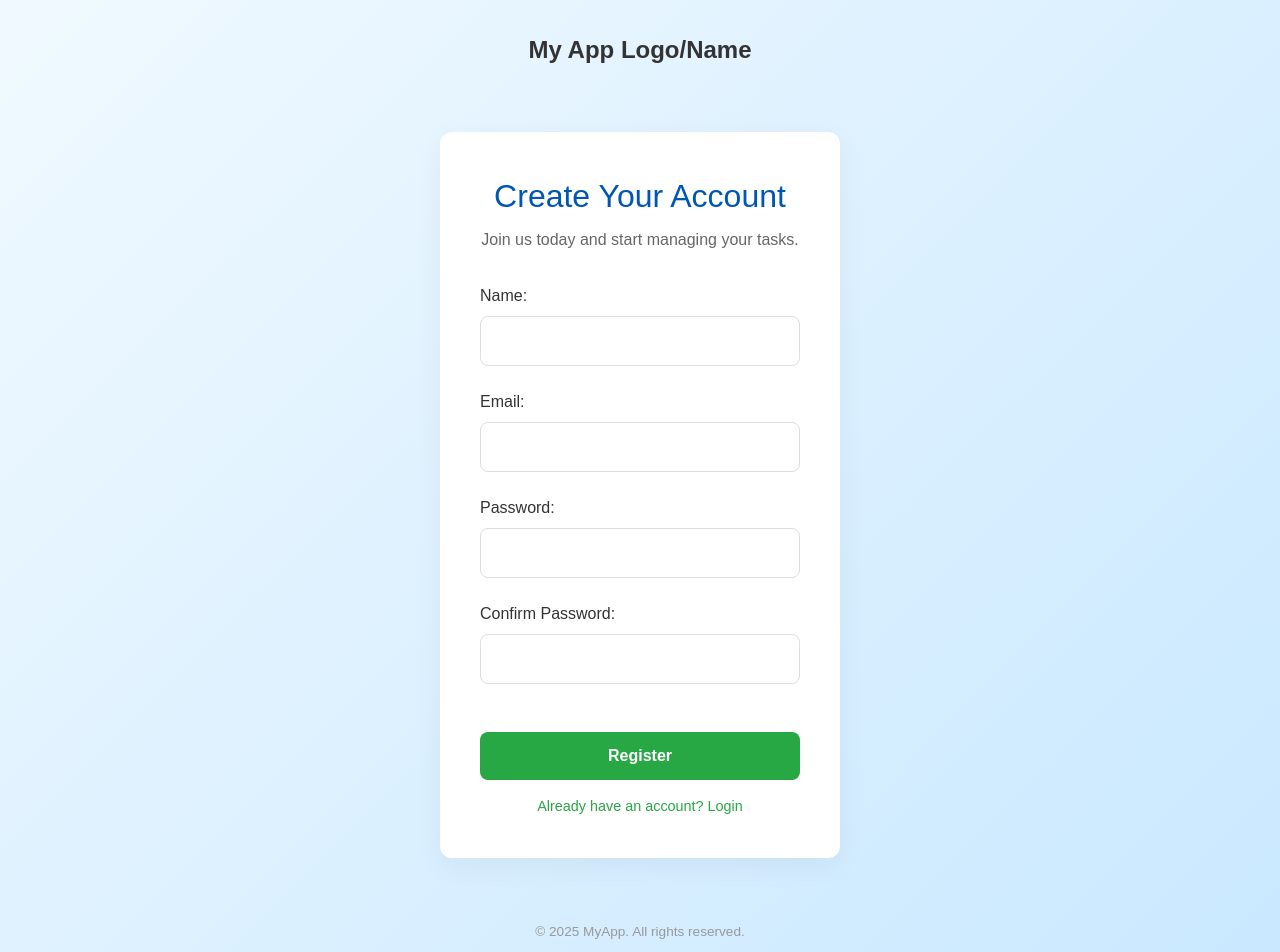
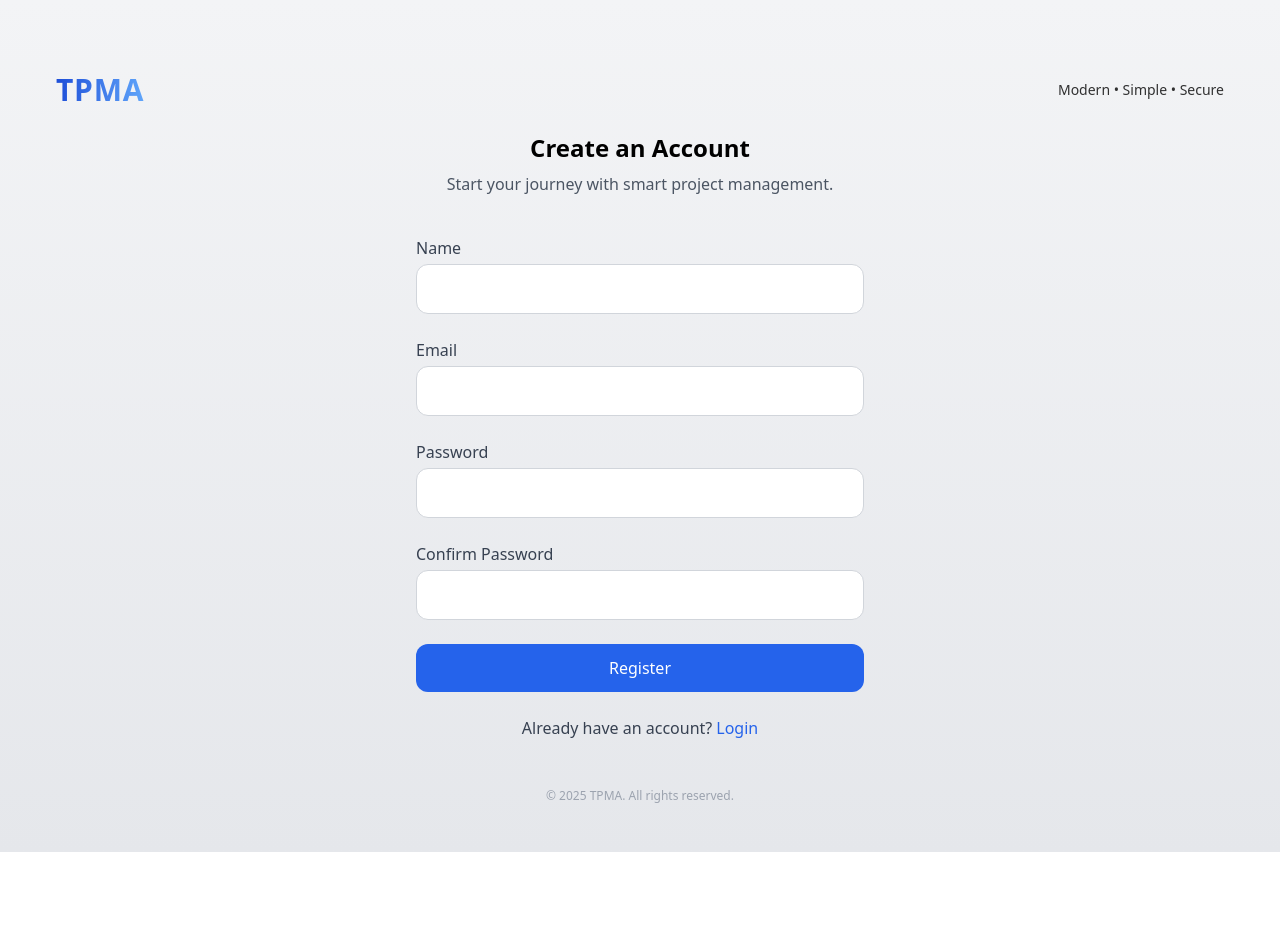
Before and after one commit to Muaz2004/tpma, a React (Create React App) app in the folder frontend/: page /register in a window 1280 px wide. Shown: the top 952 px of the page. After the commit the page ends 852 px from the top, so only its background shows below. Built offline with nearby package versions, Linux system fonts and the light colour scheme; no server answers.

Commit message:
auth fronted finished

```diff
--- a/frontend/src/pages/Login.js
+++ b/frontend/src/pages/Login.js
@@ -1,181 +1,118 @@
 import { useState, useContext } from "react";
 import { useMutation } from "@apollo/client";
-import { useNavigate } from "react-router-dom";
+import { useNavigate, Link } from "react-router-dom";
 import { AuthContext } from "../context/AuthContext";
-// Import GraphQL mutation
 import { LOGIN_MUTATION } from "../graphql/loginQuery";
 
 const Login = () => {
   const { login } = useContext(AuthContext);
   const navigate = useNavigate();
+
   const [username, setUsername] = useState("");
   const [password, setPassword] = useState("");
   const [loading, setLoading] = useState(false);
   const [error, setError] = useState(null);
+
   const [loginMutation] = useMutation(LOGIN_MUTATION);
 
   const handleLogin = async (e) => {
     e.preventDefault();
     setLoading(true);
     setError(null);
+
     try {
       const { data } = await loginMutation({
         variables: { username, password },
       });
-            // Save user + token
+
       login(data.login.user, data.login.token);
-            console.log("USER ROLE:", data.login.user.role);
-            // Redirect based on role
+
       if (data.login.user.role.toLowerCase() === "manager")
         navigate("/manager-dashboard");
       else navigate("/user-dashboard");
+
     } catch {
       setError("Invalid credentials");
     }
+
     setLoading(false);
   };
 
-    const styles = {
-        page: {
-            display: 'flex',
-            flexDirection: 'column',
-            alignItems: 'center',
-            minHeight: '100vh',
-            padding: '2rem',
-            // PAGE BACKGROUND: single color or soft gradient.
-            background: 'linear-gradient(135deg, #f0f9ff 0%, #c9e8ff 100%)',
-            fontFamily: 'sans-serif',
-        },
-        header: {
-            // HEADER: optional, just app name or logo at top center.
-            fontSize: '1.5rem',
-            fontWeight: '600',
-            color: '#333',
-            marginBottom: '4rem', // Generous vertical spacing
-        },
-        container: {
-            // CENTER: form block in the middle
-            width: '100%',
-            maxWidth: '400px',
-            backgroundColor: 'white',
-            padding: '2.5rem',
-            borderRadius: '12px',
-            boxShadow: '0 8px 30px rgba(0, 0, 0, 0.05)',
-            textAlign: 'center',
-        },
-        title: {
-            // Title
-            fontSize: '2rem',
-            marginBottom: '0.5rem',
-            color: '#0056b3',
-        },
-        subtitle: {
-            // Subtitle
-            fontSize: '1rem',
-            color: '#666',
-            marginBottom: '2rem', // Generous vertical spacing
-        },
-        formGroup: {
-            marginBottom: '1.5rem',
-            textAlign: 'left',
-        },
-        label: {
-            display: 'block',
-            marginBottom: '0.5rem',
-            fontWeight: '500',
-            color: '#333',
-        },
-        input: {
-            // LOGIN/REGISTER FORM: clean, full-width inputs, rounded edges
-            width: '100%',
-            padding: '0.75rem',
-            border: '1px solid #ddd',
-            borderRadius: '8px',
-            boxSizing: 'border-box',
-            transition: 'border-color 0.3s',
-        },
-        button: {
-            // Modern button
-            width: '100%',
-            padding: '0.75rem',
-            backgroundColor: '#007bff',
-            color: 'white',
-            border: 'none',
-            borderRadius: '8px',
-            fontSize: '1rem',
-            fontWeight: '600',
-            cursor: 'pointer',
-            transition: 'background-color 0.3s',
-            marginTop: '1.5rem', // Generous vertical spacing
-        },
-        buttonDisabled: {
-            backgroundColor: '#a0c4ff',
-            cursor: 'not-allowed',
-        },
-        error: {
-            color: 'red',
-            marginTop: '1rem',
-        },
-        footer: {
-            // FOOTER: centered small text.
-            marginTop: '4rem', // Generous vertical spacing
-            fontSize: '0.85rem',
-            color: '#999',
-        }
-    };
+  return (
+    <div className="min-h-screen bg-gradient-to-b from-gray-100 to-gray-200 flex flex-col items-center px-6 py-12">
 
-    return (
-        <div style={styles.page}>
-            <div style={styles.header}>
-                My App Logo/Name
+      {/* HEADER */}
+      <header className="w-full py-6 px-8 flex items-center justify-between">
+    <h1 className="text-3xl font-extrabold tracking-wide bg-gradient-to-r from-blue-700 to-blue-400 bg-clip-text text-transparent">
+        TPMA
+    </h1>
+
+    <div className="flex items-center gap-4 opacity-80">
+        <span className="text-sm">Modern • Simple • Secure</span>
     </div>
-            <div style={styles.container}>
-                <h2 style={styles.title}>Welcome Back</h2>
-                <p style={styles.subtitle}>Please log in to your account.</p>
+</header>
 
-                <form onSubmit={handleLogin}>
-                    <div style={styles.formGroup}>
-                        <label style={styles.label}>Username:</label>
+
+      {/* TITLE */}
+      <h2 className="text-2xl font-semibold mb-2">Welcome Back</h2>
+
+      {/* SUBTITLE */}
+      <p className="text-gray-600 mb-10 text-center">
+        Login to continue managing your work.
+      </p>
+
+      {/* FORM */}
+      <form
+        onSubmit={handleLogin}
+        className="w-full max-w-md space-y-6 flex flex-col"
+      >
+
+        <div>
+          <label className="text-gray-700 mb-1 block">Username</label>
           <input
-                            style={styles.input}
             type="text"
             value={username}
             onChange={(e) => setUsername(e.target.value)}
             required
+            className="w-full p-3 rounded-xl bg-white border border-gray-300 focus:ring-2 focus:ring-blue-500 outline-none"
           />
         </div>
-                    <div style={styles.formGroup}>
-                        <label style={styles.label}>Password:</label>
+
+        <div>
+          <label className="text-gray-700 mb-1 block">Password</label>
           <input
-                            style={styles.input}
             type="password"
             value={password}
             onChange={(e) => setPassword(e.target.value)}
             required
+            className="w-full p-3 rounded-xl bg-white border border-gray-300 focus:ring-2 focus:ring-blue-500 outline-none"
           />
         </div>
+
         <button
           type="submit"
           disabled={loading}
-                        style={{
-                            ...styles.button,
-                            ...(loading ? styles.buttonDisabled : {})
-                        }}
+          className="w-full py-3 rounded-xl bg-blue-600 text-white font-medium hover:bg-blue-700 transition"
         >
           {loading ? "Logging in..." : "Login"}
         </button>
-                    {error && <p style={styles.error}>{error}</p>}
+
+        {error && <p className="text-red-500 text-center">{error}</p>}
       </form>
-                {/* Optional Links (e.g., Forgot Password) */}
-                <p style={{ marginTop: '1rem', fontSize: '0.9rem' }}>
-                    <a href="/register" style={{ color: '#007bff', textDecoration: 'none' }}>
-                        Don't have an account? Register
-                    </a>
+
+      {/* LINK */}
+      <p className="mt-6 text-gray-700">
+        Don’t have an account?
+        <Link to="/register" className="text-blue-600 font-medium ml-1">
+          Register here
+        </Link>
       </p>
-            </div>
-            <div style={styles.footer}>
-                © 2025 MyApp. All rights reserved.
-            </div>
+
+      {/* FOOTER */}
+      <p className="text-xs text-gray-400 mt-12">
+        © 2025 TPMA. All rights reserved.
+      </p>
+
     </div>
   );
 };
--- a/frontend/src/pages/Register.js
+++ b/frontend/src/pages/Register.js
@@ -1,32 +1,28 @@
 import { useState, useContext } from "react";
 import { useMutation } from "@apollo/client";
-import { useNavigate } from "react-router-dom";
+import { useNavigate, Link } from "react-router-dom";
 import { AuthContext } from "../context/AuthContext";
-// Import GraphQL mutation
 import { REGISTER_MUTATION } from "../graphql/registerQuery";
 
 const Register = () => {
   const { login } = useContext(AuthContext);
   const navigate = useNavigate();
 
-    // Form state
   const [firstName, setfirstName] = useState("");
-    const [email, setEmail] = useState("");
+  const [email, setEmail]       = useState("");
   const [password, setPassword] = useState("");
   const [confirmPassword, setConfirmPassword] = useState("");
 
-    // optional
   const [loading, setLoading] = useState(false);
-    const [error, setError] = useState(null);
+  const [error, setError]     = useState(null);
+
   const [registerMutation] = useMutation(REGISTER_MUTATION);
 
-    // Handle form submission
   const handleRegister = async (e) => {
     e.preventDefault();
     setLoading(true);
     setError(null);
 
-        // Optional: validate password confirmation
     if (password !== confirmPassword) {
       setError("Passwords do not match");
       setLoading(false);
@@ -38,181 +34,114 @@ const Register = () => {
         variables: { firstName, email, password },
       });
 
-            // Save user + token in AuthContext
       login(data.register.user, data.register.token);
 
-            // Redirect based on role
-            if (data.register.user.role.toUpperCase() === "MANAGER")
+      if (data.register.user.role === "MANAGER")
         navigate("/manager-dashboard");
       else navigate("/user-dashboard");
+
     } catch (err) {
-            // Handle errors (email exists, network error, etc.)
       setError(err.message || "Registration failed");
     }
+
     setLoading(false);
   };
 
-    const styles = {
-        page: {
-            display: 'flex',
-            flexDirection: 'column',
-            alignItems: 'center',
-            minHeight: '100vh',
-            padding: '2rem',
-            // PAGE BACKGROUND: single color or soft gradient.
-            background: 'linear-gradient(135deg, #f0f9ff 0%, #c9e8ff 100%)',
-            fontFamily: 'sans-serif',
-        },
-        header: {
-            // HEADER: optional, just app name or logo at top center.
-            fontSize: '1.5rem',
-            fontWeight: '600',
-            color: '#333',
-            marginBottom: '4rem', // Generous vertical spacing
-        },
-        container: {
-            // CENTER: form block in the middle
-            width: '100%',
-            maxWidth: '400px',
-            backgroundColor: 'white',
-            padding: '2.5rem',
-            borderRadius: '12px',
-            boxShadow: '0 8px 30px rgba(0, 0, 0, 0.05)',
-            textAlign: 'center',
-        },
-        title: {
-            // Title
-            fontSize: '2rem',
-            marginBottom: '0.5rem',
-            color: '#0056b3',
-        },
-        subtitle: {
-            // Subtitle
-            fontSize: '1rem',
-            color: '#666',
-            marginBottom: '2rem', // Generous vertical spacing
-        },
-        formGroup: {
-            marginBottom: '1.5rem',
-            textAlign: 'left',
-        },
-        label: {
-            display: 'block',
-            marginBottom: '0.5rem',
-            fontWeight: '500',
-            color: '#333',
-        },
-        input: {
-            // LOGIN/REGISTER FORM: clean, full-width inputs, rounded edges
-            width: '100%',
-            padding: '0.75rem',
-            border: '1px solid #ddd',
-            borderRadius: '8px',
-            boxSizing: 'border-box',
-            transition: 'border-color 0.3s',
-        },
-        button: {
-            // Modern button
-            width: '100%',
-            padding: '0.75rem',
-            backgroundColor: '#28a745', // Use a slightly different color for Register
-            color: 'white',
-            border: 'none',
-            borderRadius: '8px',
-            fontSize: '1rem',
-            fontWeight: '600',
-            cursor: 'pointer',
-            transition: 'background-color 0.3s',
-            marginTop: '1.5rem', // Generous vertical spacing
-        },
-        buttonDisabled: {
-            backgroundColor: '#9be1a7',
-            cursor: 'not-allowed',
-        },
-        error: {
-            color: 'red',
-            marginTop: '1rem',
-        },
-        footer: {
-            // FOOTER: centered small text.
-            marginTop: '4rem', // Generous vertical spacing
-            fontSize: '0.85rem',
-            color: '#999',
-        }
-    };
+  return (
+    <div className="min-h-screen bg-gradient-to-b from-gray-100 to-gray-200 flex flex-col items-center px-6 py-12">
 
-    return (
-        <div style={styles.page}>
-             <div style={styles.header}>
-                My App Logo/Name
+      {/* HEADER */}
+      <header className="w-full py-6 px-8 flex items-center justify-between">
+    <h1 className="text-3xl font-extrabold tracking-wide bg-gradient-to-r from-blue-700 to-blue-400 bg-clip-text text-transparent">
+        TPMA
+    </h1>
+
+    <div className="flex items-center gap-4 opacity-80">
+        <span className="text-sm">Modern • Simple • Secure</span>
     </div>
-            <div style={styles.container}>
-                <h2 style={styles.title}>Create Your Account</h2>
-                <p style={styles.subtitle}>Join us today and start managing your tasks.</p>
+</header>
 
-                <form onSubmit={handleRegister}>
-                    <div style={styles.formGroup}>
-                        <label style={styles.label}>Name:</label>
+
+      {/* TITLE */}
+      <h2 className="text-2xl font-semibold mb-2">Create an Account</h2>
+
+      {/* SUBTITLE */}
+      <p className="text-gray-600 mb-10 text-center">
+        Start your journey with smart project management.
+      </p>
+
+      {/* FORM */}
+      <form
+        onSubmit={handleRegister}
+        className="w-full max-w-md space-y-6 flex flex-col"
+      >
+
+        <div>
+          <label className="text-gray-700 mb-1 block">Name</label>
           <input
-                            style={styles.input}
             type="text"
             value={firstName}
             onChange={(e) => setfirstName(e.target.value)}
             required
+            className="w-full p-3 rounded-xl bg-white border border-gray-300 focus:ring-2 focus:ring-blue-500 outline-none"
           />
         </div>
-                    <div style={styles.formGroup}>
-                        <label style={styles.label}>Email:</label>
+
+        <div>
+          <label className="text-gray-700 mb-1 block">Email</label>
           <input
-                            style={styles.input}
             type="email"
             value={email}
             onChange={(e) => setEmail(e.target.value)}
             required
+            className="w-full p-3 rounded-xl bg-white border border-gray-300 focus:ring-2 focus:ring-blue-500 outline-none"
           />
         </div>
-                    <div style={styles.formGroup}>
-                        <label style={styles.label}>Password:</label>
+
+        <div>
+          <label className="text-gray-700 mb-1 block">Password</label>
           <input
-                            style={styles.input}
             type="password"
             value={password}
             onChange={(e) => setPassword(e.target.value)}
             required
+            className="w-full p-3 rounded-xl bg-white border border-gray-300 focus:ring-2 focus:ring-blue-500 outline-none"
           />
         </div>
-                    <div style={styles.formGroup}>
-                        <label style={styles.label}>Confirm Password:</label>
+
+        <div>
+          <label className="text-gray-700 mb-1 block">Confirm Password</label>
           <input
-                            style={styles.input}
             type="password"
             value={confirmPassword}
             onChange={(e) => setConfirmPassword(e.target.value)}
-                            required
+            className="w-full p-3 rounded-xl bg-white border border-gray-300 focus:ring-2 focus:ring-blue-500 outline-none"
           />
         </div>
+
         <button
           type="submit"
           disabled={loading}
-                        style={{
-                            ...styles.button,
-                            ...(loading ? styles.buttonDisabled : {})
-                        }}
+          className="w-full py-3 rounded-xl bg-blue-600 text-white font-medium hover:bg-blue-700 transition"
         >
           {loading ? "Registering..." : "Register"}
         </button>
-                    {error && <p style={styles.error}>{error}</p>}
+
+        {error && <p className="text-red-500 text-center">{error}</p>}
       </form>
-                 {/* Optional Links (e.g., Login link) */}
-                <p style={{ marginTop: '1rem', fontSize: '0.9rem' }}>
-                    <a href="/login" style={{ color: '#28a745', textDecoration: 'none' }}>
-                        Already have an account? Login
-                    </a>
+
+      {/* LINK */}
+      <p className="mt-6 text-gray-700">
+        Already have an account?
+        <Link to="/login" className="text-blue-600 font-medium ml-1">
+          Login
+        </Link>
       </p>
-            </div>
-            <div style={styles.footer}>
-                © 2025 MyApp. All rights reserved.
-            </div>
+
+      {/* FOOTER */}
+      <p className="text-xs text-gray-400 mt-12">
+        © 2025 TPMA. All rights reserved.
+      </p>
     </div>
   );
 };
```
Lines whose indentation alone changed are shown as unchanged.
